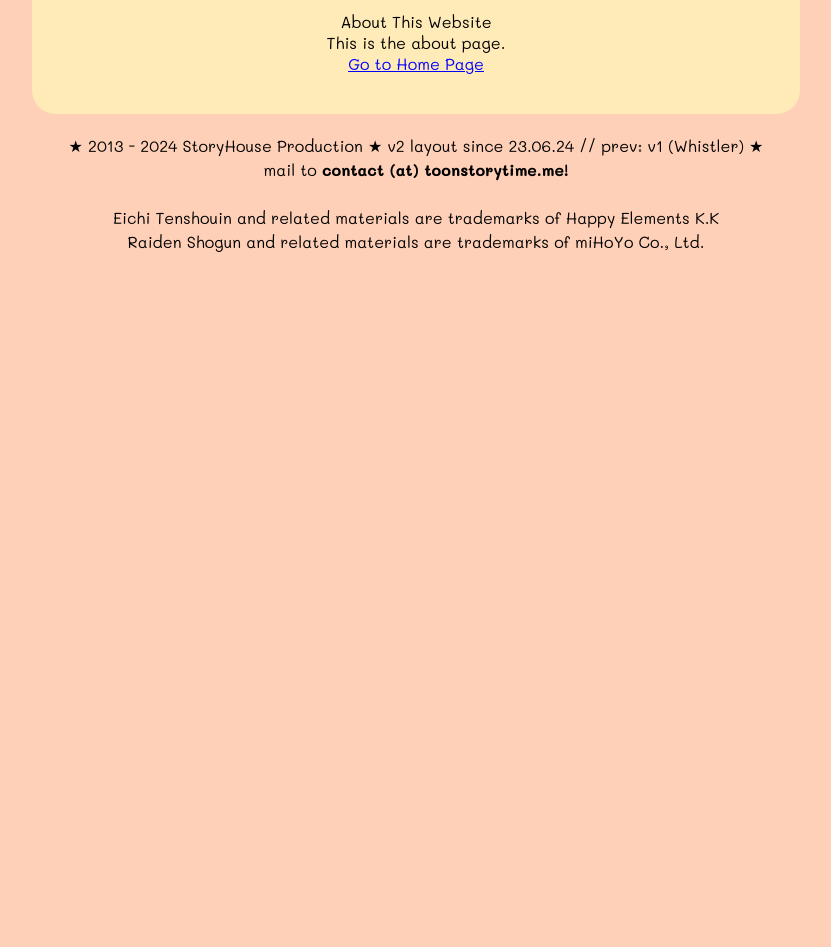
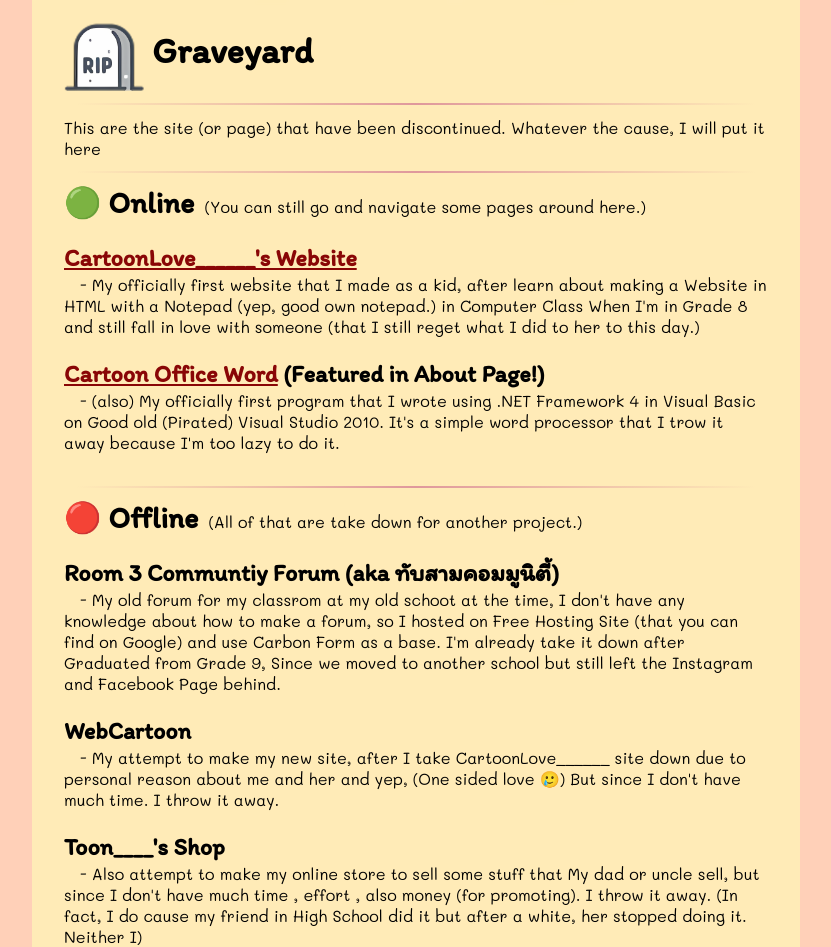
Before and after one commit to toonshouin/mysite, a SvelteKit app: page /graves in a window 1280 px wide. Shown: the part 260-1207 px from the top of the page, without its empty margins (224-1055 px from the left). Before the commit the page ends 800 px from the top, so only its background shows below. Built offline with nearby package versions, Linux system fonts and the light colour scheme.

Commit message:
Added Graveyard!

```diff
--- a/src/routes/graves/+page.svelte
+++ b/src/routes/graves/+page.svelte
@@ -4,7 +4,6 @@
 
 <style>
     .container {
-        text-align: center;
         padding: 2rem;
     }
 
@@ -13,11 +12,81 @@
         color: blue;
         text-decoration: underline;
     }
+
+    a {
+		color: #890606;
+		font-weight: bold;
+		text-decoration: underline;
+	}
 </style>
 <div class="flex justify-center" transition:fade>
 <div class="container">
-    <h1>About This Website</h1>
-    <p>This is the about page.</p>
-    <p class="link"><a href="./">Go to Home Page</a></p>
+    <div class="flex items-center space-x-2">
+        <img class="w-20 h-20" src="graveyard.png" alt="Graveyard logo">
+        <span class="text-4xl font-bold">Graveyard</span>
+    </div>
+    <div class="m-3 h-0.5 divider"> </div>
+    <p>This are the site (or page) that have been discontinued. Whatever the cause, I will put it here</p>
+    <div class="m-3 h-0.5 divider"> </div>
+    <div class="inline">
+        <span class="text-3xl font-bold">🟢 Online</span>
+        <span>&nbsp;(You can still go and navigate some pages around here.)</span>
+    </div>
+
+    <p>&nbsp;</p>
+
+    <h2 class="text-2xl font-bold">
+        <a href="https://storyhouseproduction.github.io/CartoonLove.Website/">CartoonLove______'s Website</a>
+    </h2>
+    <p>
+        &emsp;- My officially first website that I made as a kid, after learn about making a Website in HTML with a Notepad (yep, good own notepad.) in Computer Class When I'm in Grade 8 and still fall in love with someone (that I still reget what I did to her to this day.)
+    </p>
+
+    <p>&nbsp;</p>
+
+    <h2 class="text-2xl font-bold">
+        <a href="https://storyhouseproduction.github.io/CartoonLove.Website/">Cartoon Office Word</a> (Featured in About Page!)
+    </h2>
+    <p>
+        &emsp;- (also) My officially first program that I wrote using .NET Framework 4 in Visual Basic on Good old (Pirated) Visual Studio 2010. It's a simple word processor that I trow it away because I'm too lazy to do it.
+    </p>
+
+    <p>&nbsp;</p>
+    <div class="m-3 h-0.5 divider"> </div>
+    <div class="inline">
+        <span class="text-3xl font-bold">🔴 Offline</span>
+        <span>&nbsp;(All of that are take down for another project.)</span>
+    </div>
+
+    <p>&nbsp;</p>
+
+    <h2 class="text-2xl font-bold">
+        Room 3 Communtiy Forum (aka ทับสามคอมมูนิตี้)
+    </h2>
+    <p>
+        &emsp;- My old forum for my classrom at my old schoot at the time, I don't have any knowledge about how to make a forum, so I hosted on Free Hosting Site (that you can find on Google) and use Carbon Form as a base. I'm already take it down after Graduated from Grade 9, Since we moved to another school but still left the Instagram and Facebook Page behind.
+    </p>
+
+    <p>&nbsp;</p>
+
+    <h2 class="text-2xl font-bold">
+        WebCartoon
+    </h2>
+    <p>
+        &emsp;- My attempt to make my new site, after I take CartoonLove______ site down due to personal reason about me and her and yep, (One sided love 🥲) But since I don't have much time. I throw it away.
+    </p>
+
+    <p>&nbsp;</p>
+
+    <h2 class="text-2xl font-bold">
+        Toon____'s Shop
+    </h2>
+    <p>
+        &emsp;- Also attempt to make my online store to sell some stuff that My dad or uncle sell, but since I don't have much time , effort , also money (for promoting). I throw it away. (In fact, I do cause my friend in High School did it but after a white, her stopped doing it. Neither I)
+    </p>
+
+    <p>&nbsp;</p>
+    <div class="m-3 h-0.5 divider"> </div>
+    <a href="./"><p class="text-center">Back on homepage.</p></a>
 </div>
 </div>
```
Also changed, not shown: static/graveyard.png (added).
